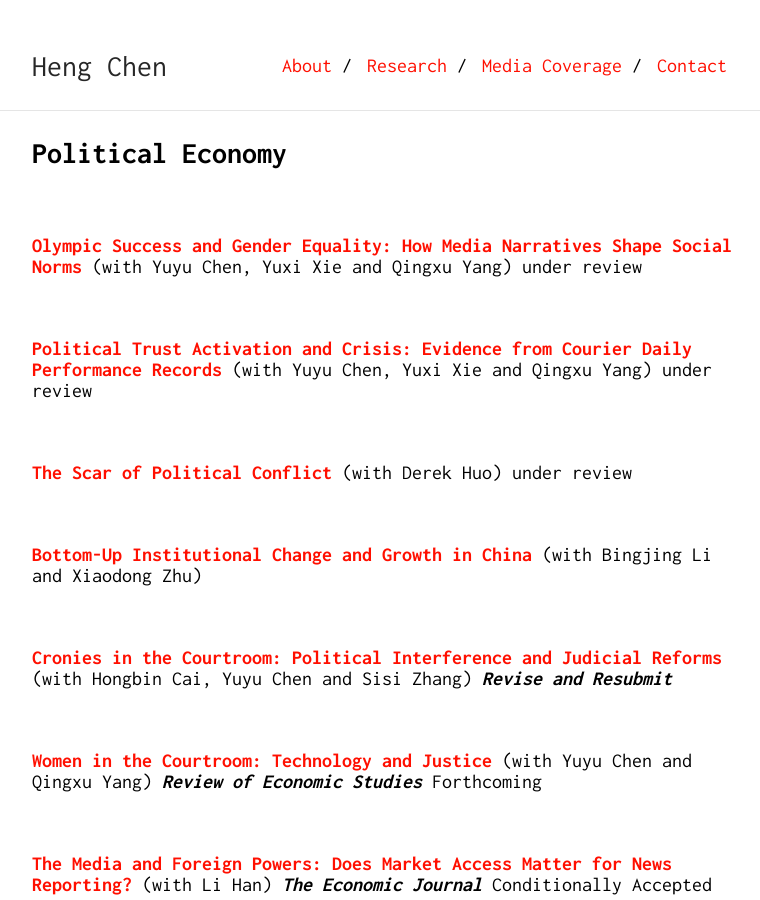
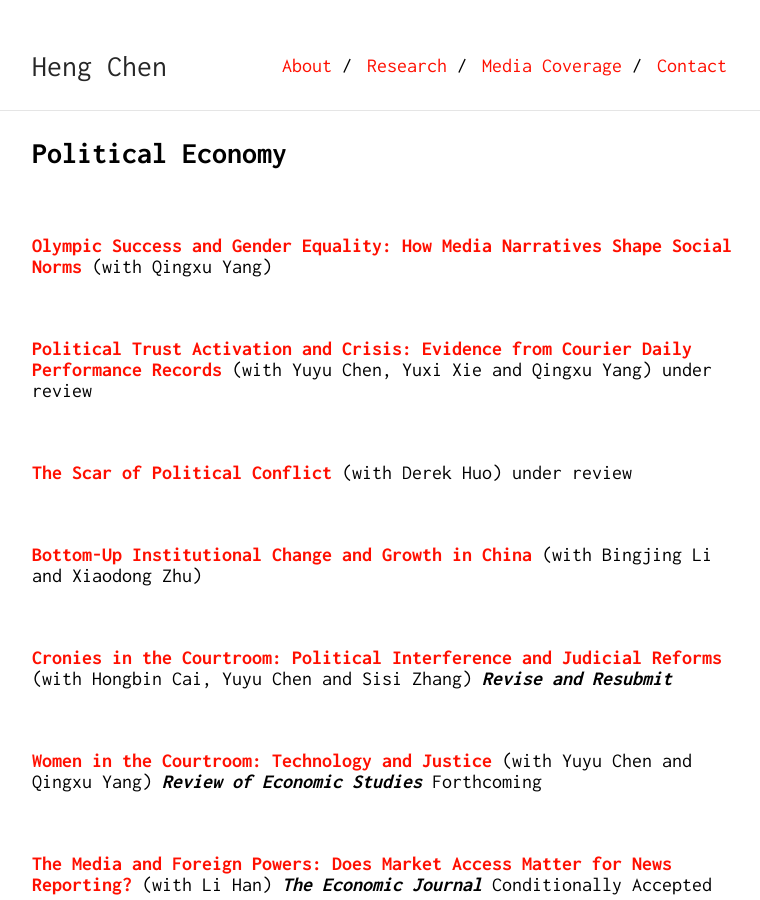
Before and after one commit to Shuyan0210611X/henrychen.github.io, a Jekyll site: the page built from research.md, in a window 1280 px wide and 900 px high. Shown: the whole window, without its empty margins (258-1018 px from the left). Built offline with Jekyll 4.4.1, drawn with Linux system fonts in a browser that asks for light colours; our own code applies the rules of GitHub Pages for plain Markdown files.

Commit message:
Update research.md

```diff
--- a/research.md
+++ b/research.md
@@ -9,7 +9,7 @@ permalink: /research/
 <br>
 
 [**Olympic Success and Gender Equality: How Media
-Narratives Shape Social Norms**](/files/Olyimpic.pdf) (with Yuyu Chen, Yuxi Xie and Qingxu Yang) under review
+Narratives Shape Social Norms**](/files/Olyimpic.pdf) (with Qingxu Yang)
 
 <br>
 
```
